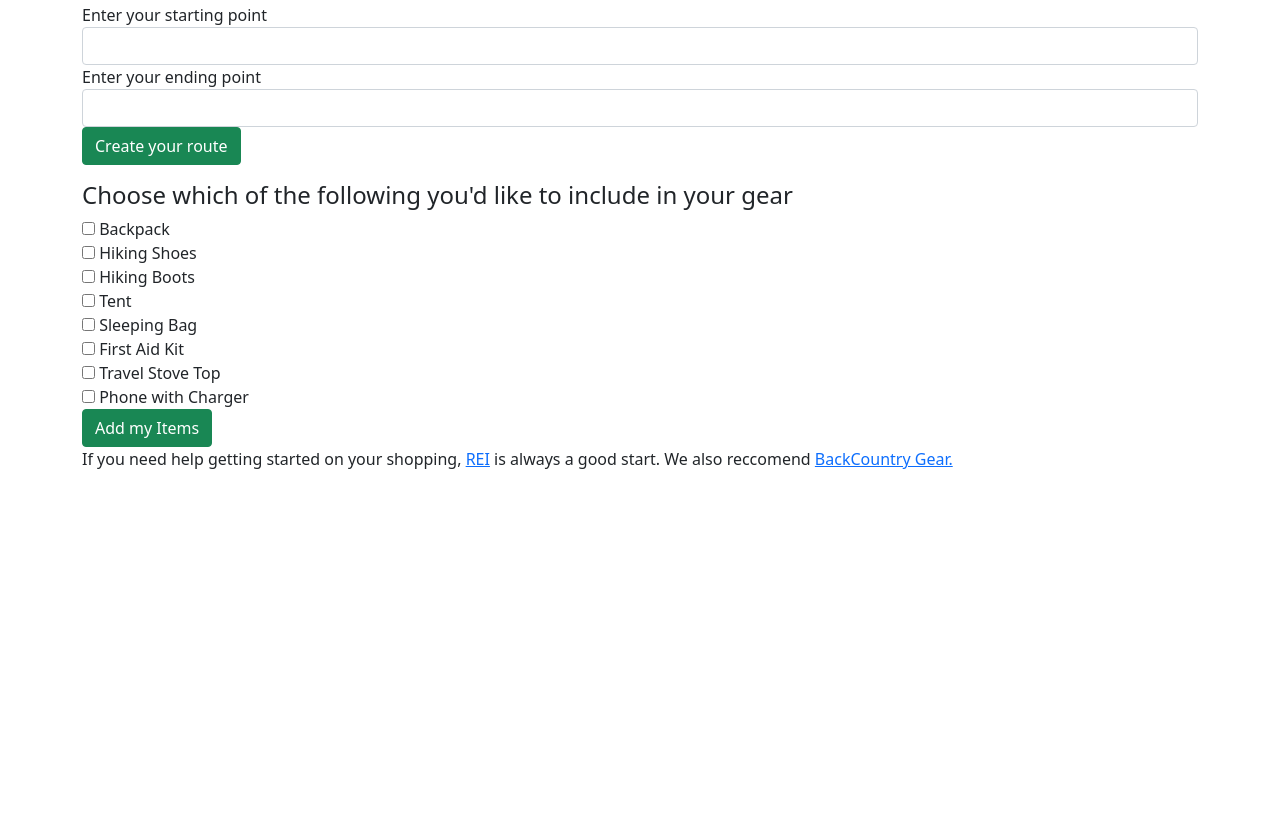
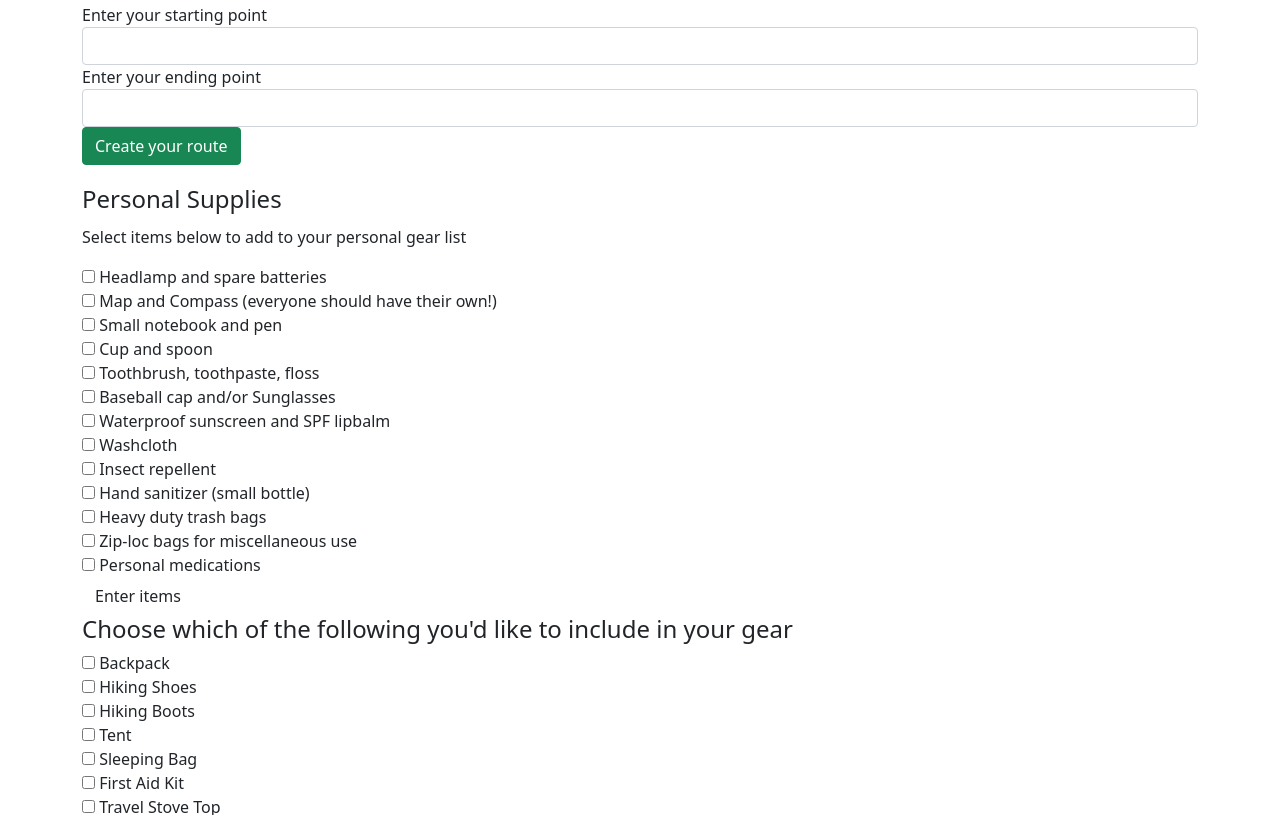
Before and after one commit to RosarioRu/adventure-planner, a website built with webpack: page src/index.html in a window 1280 px wide. Shown: the part 540-1355 px from the top of the page. Before the commit the page ends 1027 px from the top, so only its background shows below. Built offline with nearby package versions, Linux system fonts and the light colour scheme.

Commit message:
Add form to modify trip array with personal items list. Add jquery to take inputs from form and set as list.

```diff
--- a/src/index.html
+++ b/src/index.html
@@ -177,7 +177,68 @@
   <div class="skills" id="anchorTripSkills">
   </div>
   <!--end of skills div -->
-  <div class="personal-supplies" id="anchorTripPersonalSupplies">
+  <div class="personalSupplies" id="anchorTripPersonalSupplies">
+    <form id="personalForm">
+      <fieldset>
+        <legend>Personal Supplies</legend>
+        <p>Select items below to add to your personal gear list</p>
+        <div>
+          <input type="checkbox" id="light" name="personal" value="Headlamp and spare batteries">
+          <label for="light">Headlamp and spare batteries</label>
+        </div>
+        <div>
+          <input type="checkbox" id="map" name="personal" value="Map and Compass">
+          <label for="map">Map and Compass (everyone should have their own!)</label>
+        </div>
+        <div>
+          <input type="checkbox" id="notebook" name="personal" value="Small notebook and pen">
+          <label for="notebook">Small notebook and pen</label>
+        </div>
+        <div>
+          <input type="checkbox" id="eating" name="personal" value="Cup and spoon">
+          <label for="eating">Cup and spoon</label>
+        </div>
+        <div>
+          <input type="checkbox" id="toothbrush" name="personal" value="Toothbrush, toothpaste, floss">
+          <label for="toothbrush">Toothbrush, toothpaste, floss</label>
+        </div>
+        <div>
+          <input type="checkbox" id="hat" name="personal" value="Baseball cap and/or Sunglasses">
+          <label for="hat">Baseball cap and/or Sunglasses</label>
+        </div>
+        <div>
+          <input type="checkbox" id="sunscreen" name="personal" value="Sunscreen and lipbalm">
+          <label for="sunscreen">Waterproof sunscreen and SPF lipbalm</label>
+        </div>
+        <div>
+          <input type="checkbox" id="washcloth" name="personal" value="Washcloth">
+          <label for="washcloth">Washcloth</label>
+        </div>
+        <div>
+          <input type="checkbox" id="" name="personal" value="Insect repellent">
+          <label for="">Insect repellent</label>
+        </div>
+        <div>
+          <input type="checkbox" id="" name="personal" value="Hand sanitizer">
+          <label for="">Hand sanitizer (small bottle)</label>
+        </div>
+        <div>
+          <input type="checkbox" id="" name="personal" value="Trash bags">
+          <label for="">Heavy duty trash bags</label>
+        </div>
+        <div>
+          <input type="checkbox" id="" name="personal" value="Zip-loc bags">
+          <label for="">Zip-loc bags for miscellaneous use</label>
+        </div>
+        <div>
+          <input type="checkbox" id="medications" name="personal" value="Medications">
+          <label for="medications">Personal medications</label>
+        </div>
+      </fieldset>
+      <button type="submit" class="btn">Enter items</button>
+    </form>
+
+
   </div>
   <!--end of personal-supplies div -->
 
--- a/src/index.js
+++ b/src/index.js
@@ -62,7 +62,7 @@ $(document).ready(function() {
     const tripEndDate = $('#endDate').val();
     const tripType = "backpacking";
 
-    let currentTrip = createTrip (tripStartDate, tripEndDate, tripType, tripName, tripParticipants, tripDestination);
+    currentTrip = createTrip (tripStartDate, tripEndDate, tripType, tripName, tripParticipants, tripDestination);
     currentUser["trips"].push(currentTrip);
     console.log(currentTrip);
 
@@ -100,4 +100,17 @@ $(document).ready(function() {
     currentTrip.gear = gearArray;
   });
 
+  $("#personalForm").submit(function(event) {
+    event.preventDefault();
+    let personalGearList = [];
+    $("input[type='checkbox'][name=personal]:checked").each(function() {
+      const itemsSelected = $(this).val();
+      console.log(itemsSelected);
+      personalGearList.push(itemsSelected);
+    });
+    console.log(personalGearList);
+    console.log(currentTrip);
+    currentTrip.personalSupplies = personalGearList;
+  });
+
 });
```
